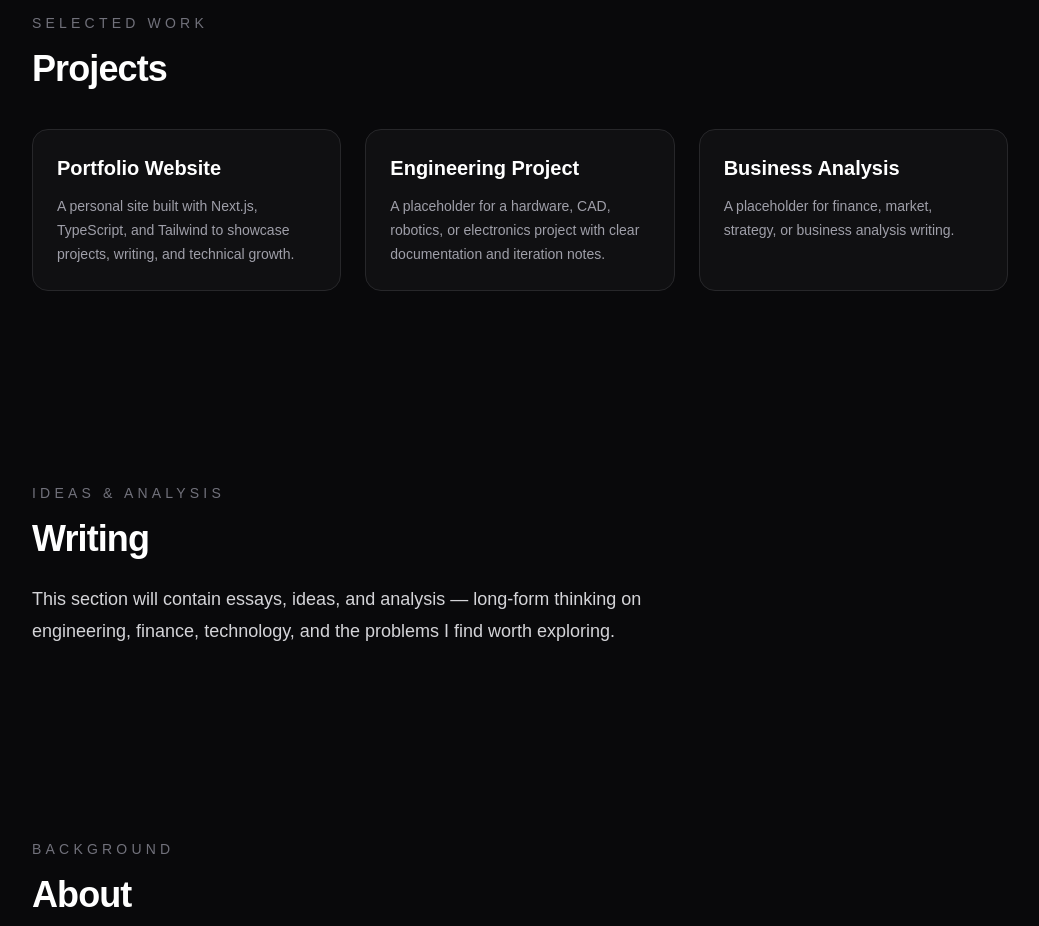
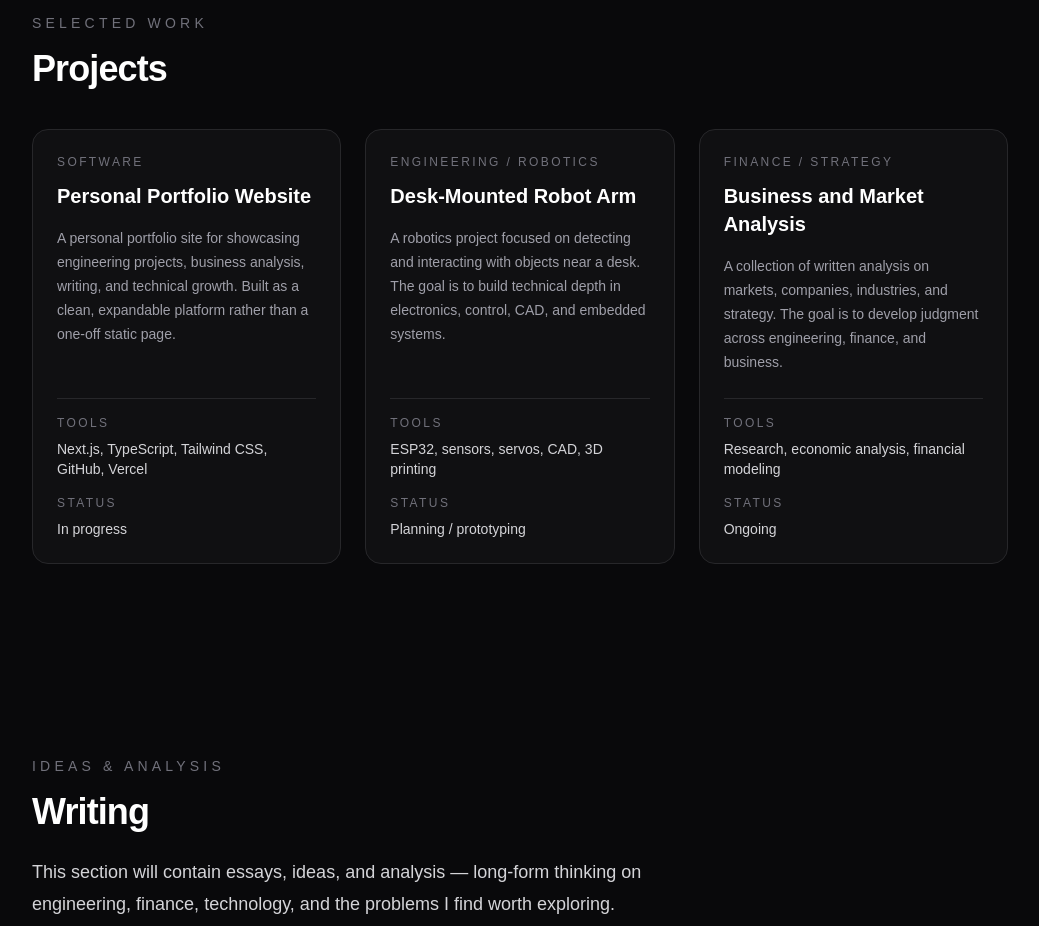
Before and after one commit to Flittsy/jaydenflitton.com, a Next.js app: page / in a window 1280 px wide. Shown: the part 940-1866 px from the top of the page, without its empty margins (120-1159 px from the left). Built offline with nearby package versions, Linux system fonts and the light colour scheme.

Commit message:
improve project cards

```diff
--- a/src/components/Projects.tsx
+++ b/src/components/Projects.tsx
@@ -1,3 +1,30 @@
+const projects = [
+  {
+    title: "Personal Portfolio Website",
+    category: "Software",
+    description:
+      "A personal portfolio site for showcasing engineering projects, business analysis, writing, and technical growth. Built as a clean, expandable platform rather than a one-off static page.",
+    tools: ["Next.js", "TypeScript", "Tailwind CSS", "GitHub", "Vercel"],
+    status: "In progress",
+  },
+  {
+    title: "Desk-Mounted Robot Arm",
+    category: "Engineering / Robotics",
+    description:
+      "A robotics project focused on detecting and interacting with objects near a desk. The goal is to build technical depth in electronics, control, CAD, and embedded systems.",
+    tools: ["ESP32", "sensors", "servos", "CAD", "3D printing"],
+    status: "Planning / prototyping",
+  },
+  {
+    title: "Business and Market Analysis",
+    category: "Finance / Strategy",
+    description:
+      "A collection of written analysis on markets, companies, industries, and strategy. The goal is to develop judgment across engineering, finance, and business.",
+    tools: ["Research", "economic analysis", "financial modeling"],
+    status: "Ongoing",
+  },
+];
+
 export default function Projects() {
   return (
     <section id="projects" className="mx-auto max-w-5xl px-6 py-24">
@@ -8,29 +35,42 @@ export default function Projects() {
       <h2 className="text-3xl font-bold tracking-tight sm:text-4xl">Projects</h2>
 
       <div className="mt-10 grid gap-6 md:grid-cols-3">
-        <article className="rounded-2xl border border-zinc-800 bg-zinc-900/50 p-6">
-          <h3 className="text-xl font-semibold">Portfolio Website</h3>
-          <p className="mt-3 text-sm leading-6 text-zinc-400">
-            A personal site built with Next.js, TypeScript, and Tailwind to
-            showcase projects, writing, and technical growth.
-          </p>
-        </article>
+        {projects.map((project) => (
+          <article
+            key={project.title}
+            className="flex flex-col rounded-2xl border border-zinc-800 bg-zinc-900/50 p-6"
+          >
+            <p className="text-xs uppercase tracking-[0.2em] text-zinc-500">
+              {project.category}
+            </p>
 
-        <article className="rounded-2xl border border-zinc-800 bg-zinc-900/50 p-6">
-          <h3 className="text-xl font-semibold">Engineering Project</h3>
-          <p className="mt-3 text-sm leading-6 text-zinc-400">
-            A placeholder for a hardware, CAD, robotics, or electronics project
-            with clear documentation and iteration notes.
-          </p>
-        </article>
+            <h3 className="mt-3 text-xl font-semibold">{project.title}</h3>
 
-        <article className="rounded-2xl border border-zinc-800 bg-zinc-900/50 p-6">
-          <h3 className="text-xl font-semibold">Business Analysis</h3>
-          <p className="mt-3 text-sm leading-6 text-zinc-400">
-            A placeholder for finance, market, strategy, or business analysis
-            writing.
-          </p>
-        </article>
+            <p className="mt-4 flex-1 text-sm leading-6 text-zinc-400">
+              {project.description}
+            </p>
+
+            <div className="mt-6 space-y-4 border-t border-zinc-800 pt-4">
+              <div>
+                <p className="text-xs uppercase tracking-[0.2em] text-zinc-500">
+                  Tools
+                </p>
+                <p className="mt-2 text-sm text-zinc-300">
+                  {project.tools.join(", ")}
+                </p>
+              </div>
+
+              <div>
+                <p className="text-xs uppercase tracking-[0.2em] text-zinc-500">
+                  Status
+                </p>
+                <p className="mt-2 text-sm font-medium text-zinc-300">
+                  {project.status}
+                </p>
+              </div>
+            </div>
+          </article>
+        ))}
       </div>
     </section>
   );
```
